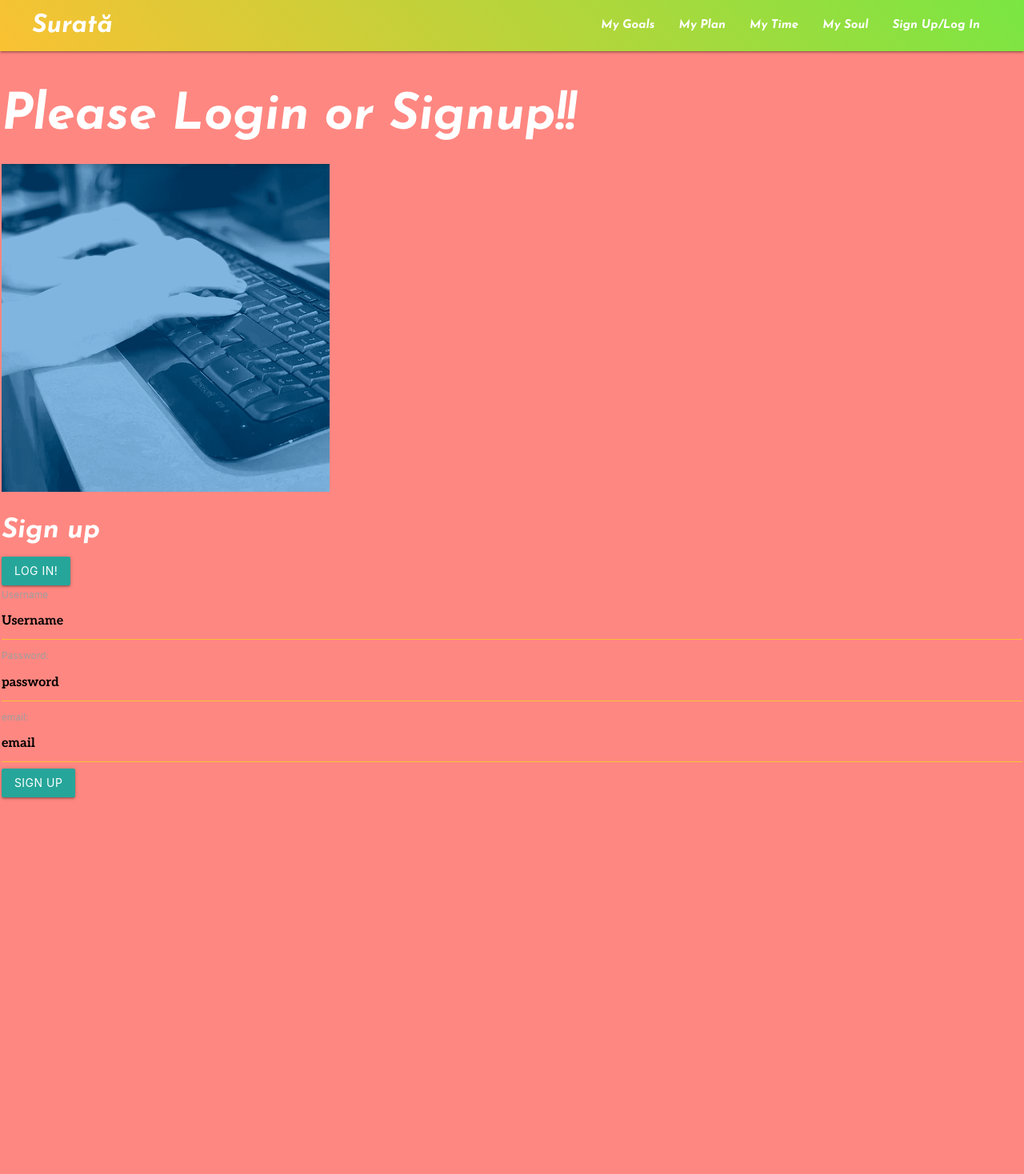
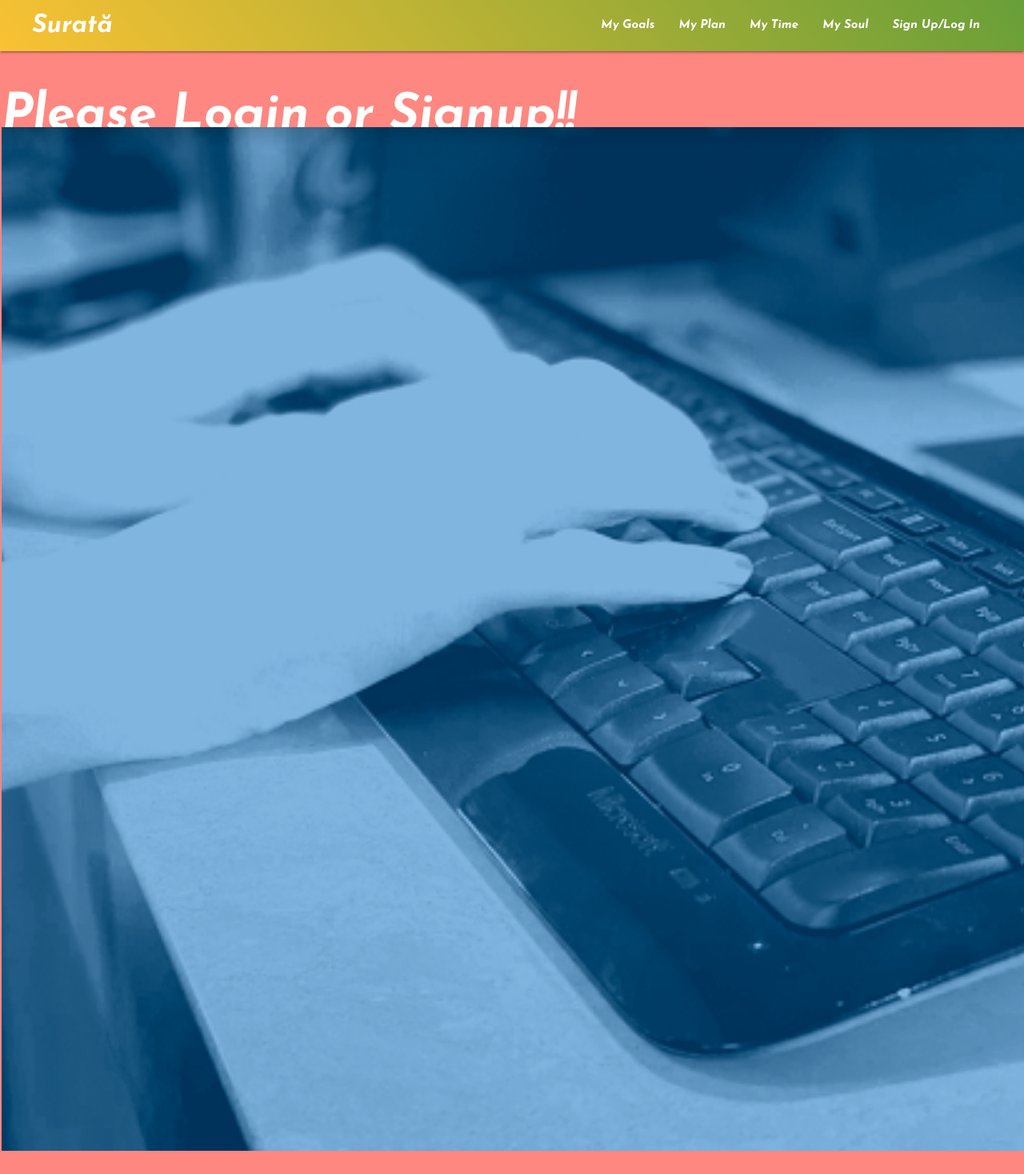
Before and after one commit to missjody/productivity-app, a React (Create React App) app in the folder client/: page /goals in a window 1280 px wide. Shown: the top 1468 px of the page at 80% size. Before the commit the page ends 1044 px from the top, so only its background shows below. Built offline with nearby package versions, Linux system fonts and the light colour scheme; no server answers.

Commit message:
submitting last weeks changes

```diff
--- a/client/src/components/Login/index.js
+++ b/client/src/components/Login/index.js
@@ -3,6 +3,7 @@ import userContext from '../../utils/userContext';
 import { Redirect } from 'react-router-dom';
 import API from '../../utils/API';
 import M from "materialize-css";
+import keyboard from "./keyboard.png"
 
 export default () => {
 	M.AutoInit();
@@ -42,11 +43,11 @@ export default () => {
 	return (
 		user ? <Redirect to="/goals" /> : <div className="SignupForm">
 			<div className="col s-8 parent">
-				<img src="./images/keyboard.png" className="sign-image responsive-img" alt="An image of a womans hands resting on a computer keyboard. The photo is composed of black and teal lines striped together to render the image." />
+				<img src="./images/keyboard.png" className="sign-image" alt="An image of a womans hands resting on a computer keyboard. The photo is composed of black and teal lines striped together to render the image." />
 			</div>
 			<h4>{loginState.login ? 'Log In' : 'Sign up'}</h4>
 
-			<button className="btn btn-primary button" onClick={() => setLoginState({ ...loginState, login: !loginState.login })}>
+			<button className="btn btn-primary button pink accent-3" onClick={() => setLoginState({ ...loginState, login: !loginState.login })}>
 				{loginState.login ? 'Sign up now!' : 'Log In!'}
 				{/* shortened to help button on mobile => 'New user? Sign up now!' : 'Already have an account? Log In!' */}
 			</button>
@@ -97,7 +98,7 @@ export default () => {
 				<div className="form-group ">
 					<div className="col-7"></div>
 					<button
-						className="btn btn-primary col-1 col-mr-auto button"
+						className="btn btn-primary col-1 col-mr-auto button pink accent-3"
 						onClick={(e) => handleSubmit(e)}
 						type="submit"
 					>{loginState.login ? 'Log In' : 'Sign up'}</button>
--- a/client/src/components/SoulComponents/PlayerControls.js
+++ b/client/src/components/SoulComponents/PlayerControls.js
@@ -9,7 +9,7 @@ const control = (text, clickHandler) => {
   };
 
   return (
-    <button className="waves-effect waves-light btn btn-small button dyn-button">
+    <button className="waves-effect waves-light btn btn-small button dyn-button pink accent-3" id={text}>
       <a href="#" onClick={onClick}>
         <p className="dynamic">{text}</p>
       </a>
--- a/client/src/components/SoulComponents/SongSelector.js
+++ b/client/src/components/SoulComponents/SongSelector.js
@@ -22,7 +22,7 @@ class SongSelector extends Component {
     let status = this.props.playStatus == "PLAYING";
     let songArray = this.props.songs;
     let options = songArray.map((song, index) =>
-      <button key={index} value={index} className="waves-effect waves-light btn btn-small button">
+      <button key={index} value={index} className="waves-effect waves-light btn btn-small button pink accent-3">
         {song.title}
       </button>
     );
--- a/client/src/index.css
+++ b/client/src/index.css
@@ -22,14 +22,17 @@ html {
 .page {
   margin: 3.125rem;
 }
-/*
+
 .button {
-background-color: #e59d89;
+/* background-color: #e59d89; */
 color: #4B575A;
 margin: 0.25rem;
 font-size: 1.25rem;
 font-family: 'Josefin Sans', sans-serif;
 padding-top: .15rem;
+}
+
+/*
 
 -webkit-transition: background-color .2s ease-out;
 transition: background-color .2s ease-out;
@@ -68,13 +71,13 @@ color: #689F38;
 Navigation Bar CSS
 ************************/
 
-.tabs .indicator {
+/* .tabs .indicator {
   background-color:
-}
+} */
 
 nav {
     padding: 0 40px;
-    background: linear-gradient(50deg, HSLA(43, 95%, 59%, 1), #7ae642);
+    background: linear-gradient(50deg, HSLA(43, 95%, 59%, 1), #689f38);
     font-family: 'Josefin Sans', sans-serif;
     font-size: 2rem;
 }
@@ -180,15 +183,15 @@ nav ul a, nav a, nav .brand-logo {
 }
 
 #bkgOne {
-  background-color: #7ae642;
-  position: static;
+  background-color: #1266b6;
+    position: static;
   width: 100vw;
   padding-bottom: 100px;
 }
 
 
 #bkgTwo {
-  background-color: #1266b6;
+  background-color: #689f38;
     position: static;
     width: 100vw;
     margin-top: -25px;
@@ -211,16 +214,24 @@ nav ul a, nav a, nav .brand-logo {
 /************************
    Sign In styling
 ************************/
+.sign-image {
+  width: 100vw;
+  margin-top: -3.1rem;
+  height: auto !important;
+}
+
+/* customImageTag {
+  width: 100vw;
+  height: 20%;
+} */
 /*
 button:focus {
   outline: none;
   background-color: #e59d89;
 }
 
-.sign-image {
-  width: 35rem;
-  margin-top: -3rem;
-}
+
+
 
 #noAuth {
   margin-top: .5rem;
@@ -262,7 +273,7 @@ button:focus {
 /* Goals styling */
 
 .blue {
-  background-color: #7ae642!important;
+  background-color: #689f38!important;
 }
 
 .blue.lighten-4 {
@@ -379,12 +390,12 @@ span, a {
 }
 
 .rbc-off-range-bg {
-  background: #fac134 !important;
+  background: white !important;
 
 }
 
 .rbc-today {
-  background-color: #689f38 !important;
+  background-color: #7ae642 !important;
 }
 
 .rbc-toolbar {
@@ -409,7 +420,7 @@ span, a {
 }
 
 .rbc-toolbar button:active:hover, .rbc-toolbar button:active:focus, .rbc-toolbar button.rbc-active:hover, .rbc-toolbar button.rbc-active:focus, button.rbc-active {
-  background-color: #689f38 !important;
+  background-color: #7ae642 !important;
 }
 
 .rbc-event {
--- a/client/src/pages/Pomodor.js
+++ b/client/src/pages/Pomodor.js
@@ -25,7 +25,7 @@ class LongBreak extends React.Component {
     return (
       <div className="col s4">
         <p>Long Break</p>
-        <button type="button" className="btn button-pom" onClick={this.props.longBreak}>10 minutes</button>
+        <button type="button" className="btn button-pom pink accent-3" onClick={this.props.longBreak}>10 minutes</button>
       </div>
     );
   }
@@ -39,7 +39,7 @@ class Session extends React.Component {
     return (
       <div className="col s4">
         <p>Session</p>
-        <button type="button" className="btn button-pom" onClick={this.props.session}>25 minutes</button>
+        <button type="button" className="btn button-pom pink accent-3" onClick={this.props.session}>25 minutes</button>
       </div>
     );
   }
@@ -54,7 +54,7 @@ class ShortBreak extends React.Component {
     return (
       <div className="col s4">
         <p>Short Break</p>
-        <button type="button" className="btn button-pom" onClick={this.props.shortBreak}>5 minutes</button>
+        <button type="button" className="btn button-pom pink accent-3" onClick={this.props.shortBreak}>5 minutes</button>
       </div>
     );
   }
@@ -68,7 +68,7 @@ class StartButton extends React.Component {
   render() {
     return (
       // <div style={{ marginRight: 5 }}>
-      <button className="btn button-pom" onClick={this.props.startCountDown}>Start</button>
+      <button className="btn button-pom pink accent-3" onClick={this.props.startCountDown}>Start</button>
       // </div>
     );
   }
@@ -78,7 +78,7 @@ class StopButton extends React.Component {
   render() {
     return (
       // <div style={{ marginRight: 5, marginLeft: 30 }}>
-      <button className="btn button-pom" onClick={this.props.stopCountDown}>Stop</button>
+      <button className="btn button-pom pink accent-3" onClick={this.props.stopCountDown}>Stop</button>
       // </div>
     );
   }
@@ -179,7 +179,7 @@ class Pomodoro extends React.Component {
             </Row>
 
             <Row>
-              <Carousel>
+              {/* <Carousel>
                 <div>
                   <h2> Instructions One Image </h2>
                   <p className="legend"> TEST ONE</p>
@@ -194,7 +194,7 @@ class Pomodoro extends React.Component {
                   <h2> Instructions Three Image </h2>
                   <p className="legend"> TEST THREE</p>
                 </div>
-              </Carousel>
+              </Carousel> */}
             </Row>
 
             <div className="goal-list">
--- a/client/src/pages/Signup.js
+++ b/client/src/pages/Signup.js
@@ -38,7 +38,7 @@ export default function Users(props) {
                 <input type="text" name="username" onChange={handleInputUser} value={username} placeholder="Tell Me Your Name" ></input>
                 <input type="email" name="email" onChange={handleInputUser} value={email} placeholder="Email" ></input>
                 <input type="password" name="password" onChange={handleInputUser} value={password} placeholder="Password" ></input>
-                <button className="btn btn-primary button">Log In</button>
+                <button className="btn btn-primary button pink accent-3">Log In</button>
             </form>
         </div>
     )
```
Also changed, not shown: client/src/components/Login/keyboard.png (added).
